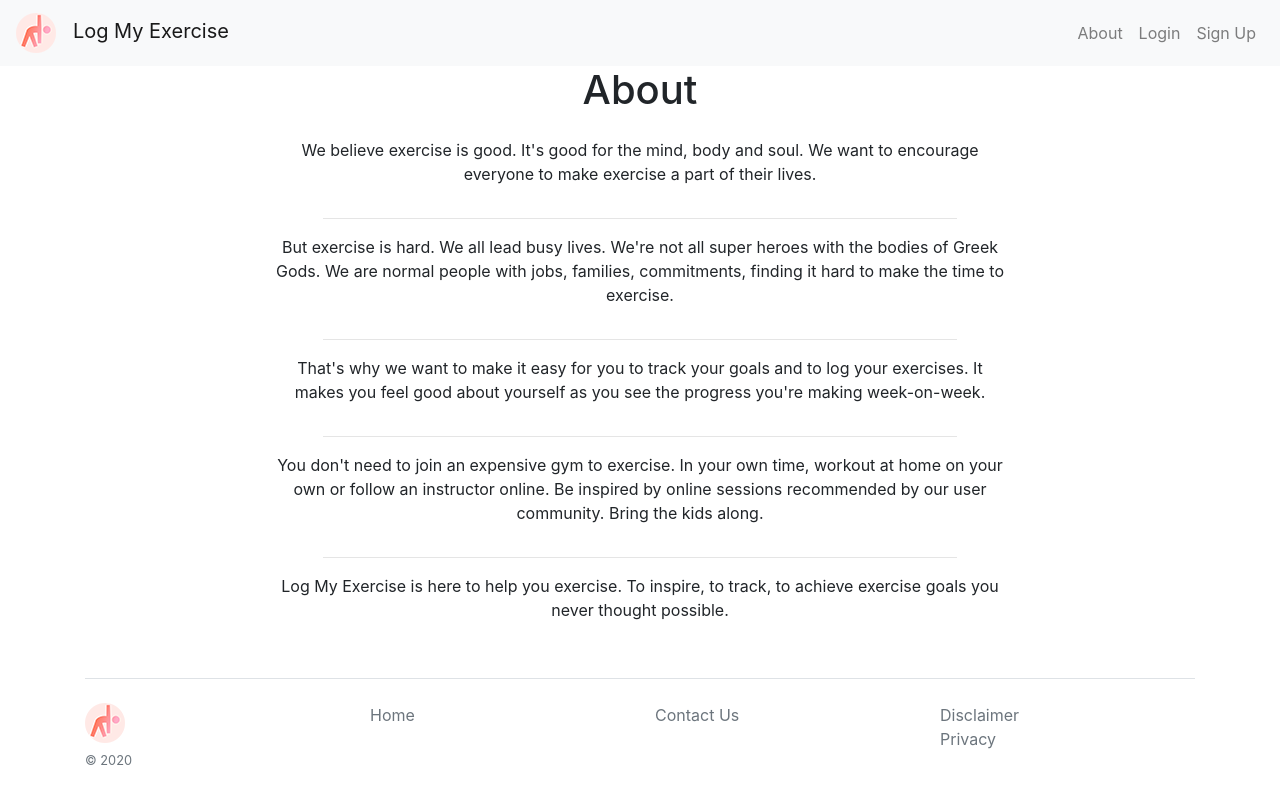
After one commit to ErinClaudio/log-my-exercise, a Flask app: page /about in a window 1280 px wide. The commit adds this page. Run offline with Flask 2, Linux system fonts and the light colour scheme; parts of the project's set-up code (start-up, migrations or seed data) failed here and were passed over; some libraries are stand-ins or nearby versions.

Commit message:
added about page

```diff
--- a/app/main/routes.py
+++ b/app/main/routes.py
@@ -260,3 +260,13 @@ def delete_activity(activity_id):
     return render_template('activity/view_log.html',
                            user=user, activities=activities,
                            activities_lookup=ACTIVITIES_LOOKUP, title="View Exercise Log")
+
+
+@bp.route('/about', methods=['GET'])
+def view_about():
+    """
+    shows the about page
+    :return:
+    :rtype:
+    """
+    return render_template('about.html', title="About LogMyExercise")
--- /dev/null
+++ b/app/templates/about.html
@@ -0,0 +1,33 @@
+{% extends "base.html" %}
+
+{% block content %}
+    <div class="row justify-content-md-center">
+        <div class="col col-md-8 mx-auto">
+            <h1 class="text-center pb-3">About</h1>
+            <p class="text-center pb-3">
+                We believe exercise is good. It's good for the mind, body and soul. We want to encourage everyone to
+                make exercise a part of their lives.
+            </p>
+            <hr class="ml-5 mr-5"/>
+            <p class="text-center pb-3">
+                But exercise is hard. We all lead busy lives. We're not all super heroes with the bodies of Greek Gods.
+                We are normal people with jobs, families, commitments, finding it hard to make the time to exercise.
+            </p>
+            <hr class="ml-5 mr-5"/>
+            <p class="text-center pb-3">
+                That's why we want to make it easy for you to track your goals and to log your exercises. It makes you
+                feel good about yourself as you see the progress you're making week-on-week.
+            </p>
+            <hr class="ml-5 mr-5"/>
+            <p class="text-center pb-3">
+                You don't need to join an expensive gym to exercise. In your own time, workout at home on your own or
+                follow an instructor online. Be inspired by online sessions recommended by our user community. Bring the
+                kids along.
+            </p>
+            <hr class="ml-5 mr-5"/>
+            <p class="text-center pb-3">
+                Log My Exercise is here to help you exercise. To inspire, to track, to achieve exercise goals you never thought possible.
+            </p>
+        </div>
+    </div>
+{% endblock %}
--- a/app/templates/base.html
+++ b/app/templates/base.html
@@ -44,6 +44,8 @@
     <div class="collapse navbar-collapse" id="navbarNavDropdown">
         {% if current_user.is_anonymous %}
             <ul class="navbar-nav ml-auto">
+            <li class="nav-item"><a id="about_link" class="nav-link" href="{{ url_for('main.view_about') }}">About</a>
+               </li>
             <li class="nav-item">
                 <a id="login_link" class="nav-link" href="{{ url_for('auth.oauth_authorize') }}">Login</a>
             </li>
@@ -63,7 +65,9 @@
                         Regular Exercises</a>
                 </li>
             </ul>
-            <ul class="navbar nav ml-auto">
+            <ul class="navbar-nav ml-auto">
+            <li class="nav-item"><a id="about_link" class="nav-link" href="{{ url_for('main.view_about') }}">About</a>
+               </li>
             <li class="nav-item dropdown">
                 <a class="nav-link dropdown-toggle" href="#" id="navbarDropdownMenuLink" data-toggle="dropdown"
                    aria-haspopup="true" aria-expanded="false">
@@ -100,7 +104,7 @@
             integrity="sha384-wfSDF2E50Y2D1uUdj0O3uMBJnjuUD4Ih7YwaYd1iqfktj0Uod8GCExl3Og8ifwB6"
             crossorigin="anonymous"></script>
 
-    <footer class="pt-4 my-md-5 pt-md-5 border-top">
+    <footer class="pt-3 my-md-4 pt-md-4 border-top">
         <div class="row">
             <div class="col-12 col-md">
                 <img class="mb-2 max-height:40px" src="/static/img/small_circle_profile.png" alt="logo">
```
Also changed, not shown: app/tests/test_views.py (+5 -0 lines), app/templates/support/cookies.html (line endings or trailing spaces).
